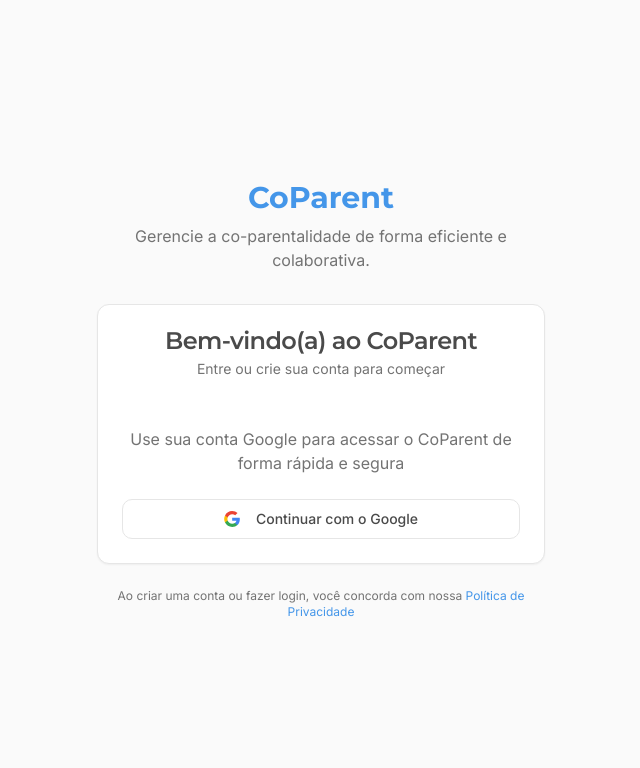
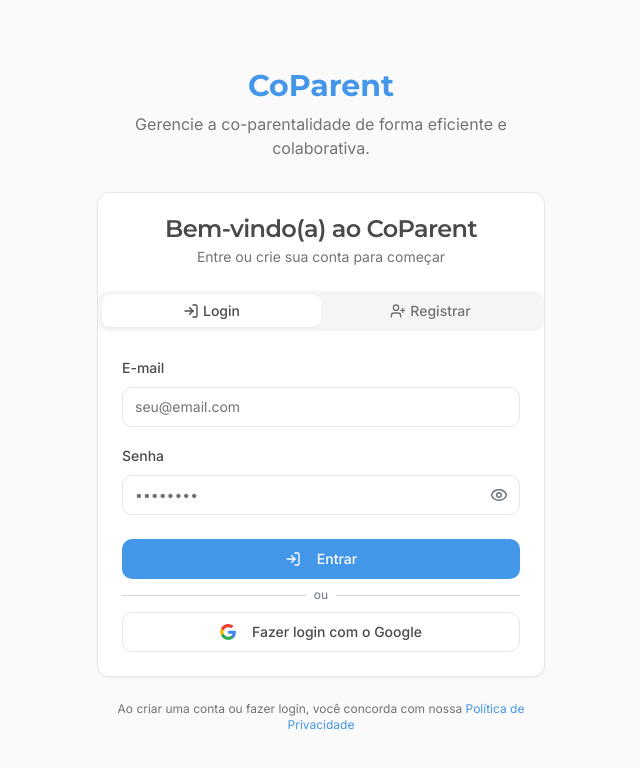
Before and after one commit to jpaulodamico/shared-kids-life, a React (Vite) app: page /auth in a window 1280 px wide. Shown: the top 768 px of the page, without its empty margins (319-959 px from the left). Built offline with nearby package versions, Linux system fonts and the light colour scheme.

Commit message:
Refactor: Separate login/register from Google auth
The login and register buttons should be independent of the Google login/register buttons.

```diff
--- a/src/components/auth/LoginForm.tsx
+++ b/src/components/auth/LoginForm.tsx
@@ -5,6 +5,7 @@ import { Input } from "@/components/ui/input";
 import { CardContent, CardFooter } from "@/components/ui/card";
 import { GoogleButton } from "./GoogleButton";
 import { PasswordInput } from "./PasswordInput";
+import { LogIn } from "lucide-react";
 
 interface LoginFormProps {
   email: string;
@@ -62,7 +63,12 @@ export const LoginForm: React.FC<LoginFormProps> = ({
 
       <CardFooter className="flex flex-col space-y-4">
         <Button className="w-full" type="submit" disabled={isLoading}>
-          {isLoading ? "Entrando..." : "Entrar"}
+          {isLoading ? "Entrando..." : (
+            <>
+              <LogIn className="mr-2 h-4 w-4" />
+              Entrar
+            </>
+          )}
         </Button>
 
         <div className="relative w-full flex items-center justify-center my-2">
--- a/src/components/auth/RegisterForm.tsx
+++ b/src/components/auth/RegisterForm.tsx
@@ -5,6 +5,7 @@ import { Input } from "@/components/ui/input";
 import { CardContent, CardFooter } from "@/components/ui/card";
 import { GoogleButton } from "./GoogleButton";
 import { PasswordInput } from "./PasswordInput";
+import { UserPlus } from "lucide-react";
 
 interface RegisterFormProps {
   email: string;
@@ -66,7 +67,12 @@ export const RegisterForm: React.FC<RegisterFormProps> = ({
 
       <CardFooter className="flex flex-col space-y-4">
         <Button className="w-full" type="submit" disabled={isLoading}>
-          {isLoading ? "Registrando..." : "Criar Conta"}
+          {isLoading ? "Registrando..." : (
+            <>
+              <UserPlus className="mr-2 h-4 w-4" />
+              Criar Conta
+            </>
+          )}
         </Button>
 
         <div className="relative w-full flex items-center justify-center my-2">
--- a/src/pages/Auth.tsx
+++ b/src/pages/Auth.tsx
@@ -3,14 +3,22 @@ import { useState, useEffect } from "react";
 import { useNavigate, Link } from "react-router-dom";
 import { useAuth } from "@/contexts/AuthContext";
 import { Card, CardHeader, CardTitle, CardDescription, CardContent, CardFooter } from "@/components/ui/card";
+import { Tabs, TabsContent, TabsList, TabsTrigger } from "@/components/ui/tabs";
 import { toast } from "sonner";
 import { AuthHeader } from "@/components/auth/AuthHeader";
 import { GoogleButton } from "@/components/auth/GoogleButton";
+import { LoginForm } from "@/components/auth/LoginForm";
+import { RegisterForm } from "@/components/auth/RegisterForm";
+import { LogIn, UserPlus } from "lucide-react";
 
 const AuthPage = () => {
   const navigate = useNavigate();
   const { signInWithGoogle, user } = useAuth();
   const [isLoading, setIsLoading] = useState(false);
+  const [email, setEmail] = useState("");
+  const [password, setPassword] = useState("");
+  const [showPassword, setShowPassword] = useState(false);
+  const [activeTab, setActiveTab] = useState("login");
 
   // Redirect to /app if already authenticated, only if the welcome screen was already shown
   useEffect(() => {
@@ -24,6 +32,10 @@ const AuthPage = () => {
       }
     }
   }, [user, navigate]);
+
+  const toggleShowPassword = () => {
+    setShowPassword(!showPassword);
+  };
 
   const handleGoogleSignIn = async () => {
     try {
@@ -43,6 +55,45 @@ const AuthPage = () => {
     }
   };
 
+  const handleSignIn = async (e: React.FormEvent) => {
+    e.preventDefault();
+    try {
+      setIsLoading(true);
+      const { error } = await useAuth().signIn(email, password);
+
+      if (error) {
+        console.error("Login error:", error);
+        toast.error("Falha no login: " + error.message);
+      }
+    } catch (err) {
+      console.error("Unexpected login error:", err);
+      toast.error("Erro ao fazer login");
+    } finally {
+      setIsLoading(false);
+    }
+  };
+
+  const handleSignUp = async (e: React.FormEvent) => {
+    e.preventDefault();
+    try {
+      setIsLoading(true);
+      const { error } = await useAuth().signUp(email, password);
+
+      if (error) {
+        console.error("Registration error:", error);
+        toast.error("Falha no registro: " + error.message);
+      } else {
+        toast.success("Conta criada com sucesso! Faça login para continuar.");
+        setActiveTab("login");
+      }
+    } catch (err) {
+      console.error("Unexpected registration error:", err);
+      toast.error("Erro ao criar conta");
+    } finally {
+      setIsLoading(false);
+    }
+  };
+
   return (
     <div className="min-h-screen flex flex-col items-center justify-center bg-muted/50 p-4">
       <div className="w-full max-w-md">
@@ -56,17 +107,46 @@ const AuthPage = () => {
             </CardDescription>
           </CardHeader>
 
-          <CardContent className="flex flex-col items-center py-6">
-            <p className="text-center text-muted-foreground mb-6">
-              Use sua conta Google para acessar o CoParent de forma rápida e segura
-            </p>
+          <Tabs value={activeTab} onValueChange={setActiveTab} className="w-full">
+            <TabsList className="grid grid-cols-2 w-full">
+              <TabsTrigger value="login" className="flex items-center gap-1">
+                <LogIn className="h-4 w-4" />
+                Login
+              </TabsTrigger>
+              <TabsTrigger value="register" className="flex items-center gap-1">
+                <UserPlus className="h-4 w-4" />
+                Registrar
+              </TabsTrigger>
+            </TabsList>
 
-            <GoogleButton
-              onClick={handleGoogleSignIn}
-              isLoading={isLoading}
-              label="Continuar com o Google"
-            />
-          </CardContent>
+            <TabsContent value="login">
+              <LoginForm
+                email={email}
+                setEmail={setEmail}
+                password={password}
+                setPassword={setPassword}
+                showPassword={showPassword}
+                toggleShowPassword={toggleShowPassword}
+                handleSignIn={handleSignIn}
+                handleGoogleSignIn={handleGoogleSignIn}
+                isLoading={isLoading}
+              />
+            </TabsContent>
+
+            <TabsContent value="register">
+              <RegisterForm
+                email={email}
+                setEmail={setEmail}
+                password={password}
+                setPassword={setPassword}
+                showPassword={showPassword}
+                toggleShowPassword={toggleShowPassword}
+                handleSignUp={handleSignUp}
+                handleGoogleSignIn={handleGoogleSignIn}
+                isLoading={isLoading}
+              />
+            </TabsContent>
+          </Tabs>
         </Card>
 
         <div className="mt-6 text-center text-xs text-muted-foreground">
```
